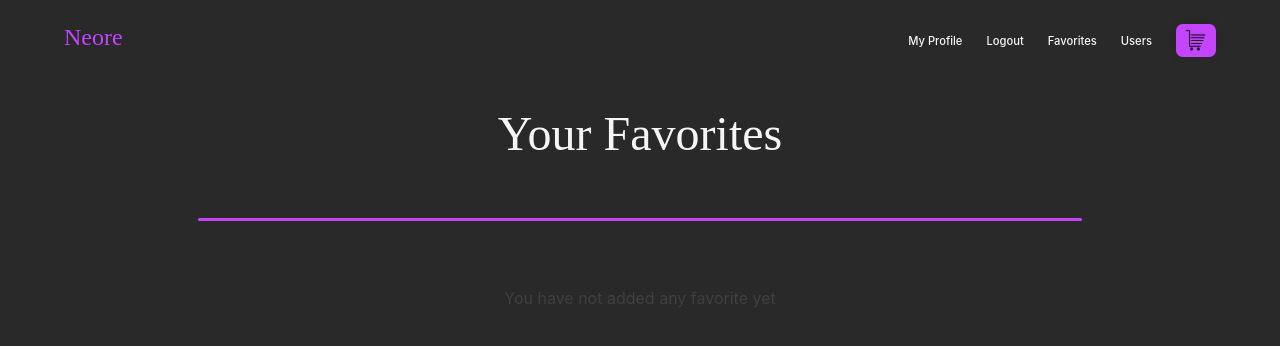
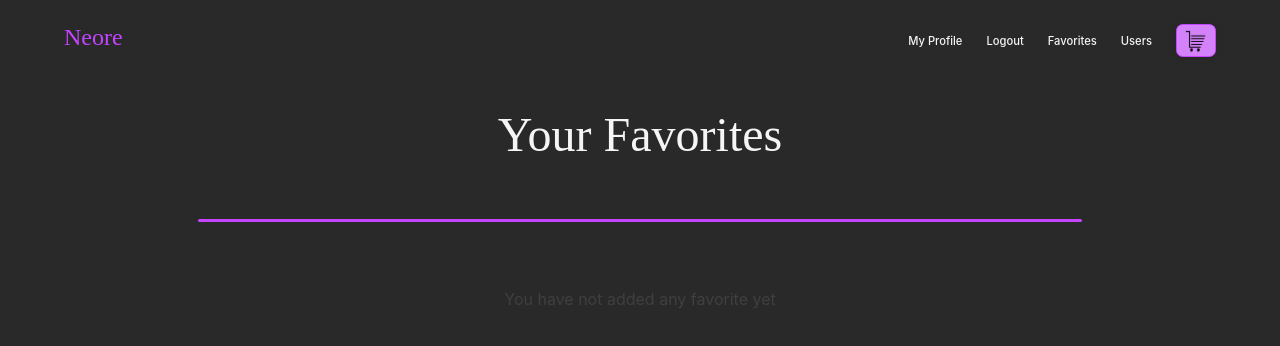
Before and after one commit to edvigedev/neore-shop, a React (Vite) app in the folder neore-shop/: page /neore-shop/favorites in a window 1280 px wide. In both pictures the pointer is over the button 1196 px from the left and 40 px from the top of the page. Shown: the top 346 px of the page. Built offline with nearby package versions, Linux system fonts and the light colour scheme.

Commit message:
fix(NavBar) resolve slight styling inconsistencies

```diff
--- a/neore-shop/src/components/Navbar/NavBar.css
+++ b/neore-shop/src/components/Navbar/NavBar.css
@@ -40,7 +40,13 @@
   box-shadow: 0 0 10px 0 rgba(0, 0, 0, 0.1);
   width: 3em;
   height: 2.5em;
-  transition: all 0.3s ease;
+  transition: background-color 0.3s ease;
+}
+
+.cart-button:hover {
+  background-color: rgb(212, 130, 250);
+  color: #c444ff;
+  border: 1px solid #c444ff;
 }
 
 .cart-button img {
```
